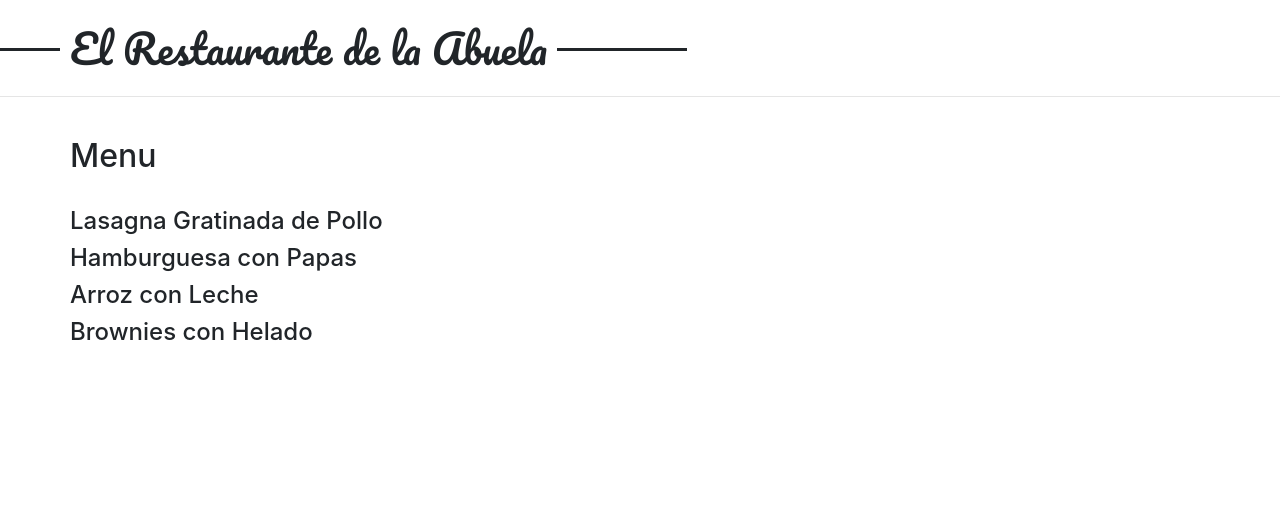
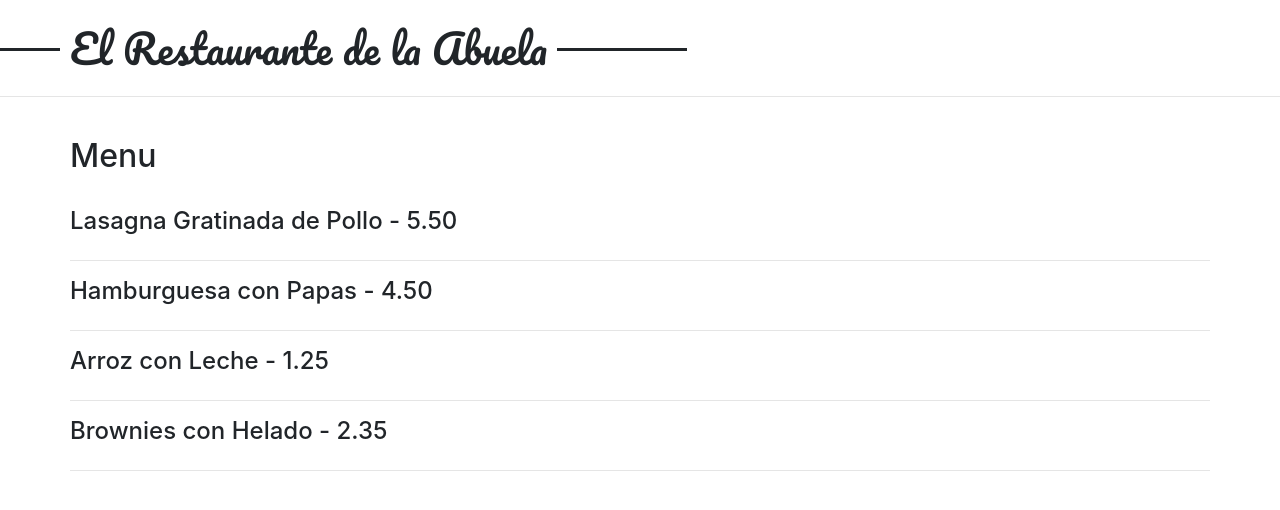
Before and after one commit to MDelgado20/angular-basico-RestPieLulu, an Angular app in the folder AppRestaurante/: page / in a window 1280 px wide. Shown: the top 510 px of the page. Built offline with nearby package versions, Linux system fonts and the light colour scheme.

Commit message:
Modificacion de diseño

```diff
--- a/AppRestaurante/src/app/menu-rest-pie-lulu/menu-rest-pie-lulu.component.html
+++ b/AppRestaurante/src/app/menu-rest-pie-lulu/menu-rest-pie-lulu.component.html
@@ -1,13 +1,14 @@
 <br>
+
+
 <div class="container content">
     <div class="row">
         <div class="col-ms-6">
-            <h2>Menu</h2>
+            <h2>Menu </h2>
         </div>
     </div>
 </div>
 <br>
 
 
-
 <app-rest-pie-lulu *ngFor="let x of menu" [nombre]="x"></app-rest-pie-lulu>
--- a/AppRestaurante/src/app/menu-rest-pie-lulu/menu-rest-pie-lulu.component.ts
+++ b/AppRestaurante/src/app/menu-rest-pie-lulu/menu-rest-pie-lulu.component.ts
@@ -9,7 +9,7 @@ export class MenuRestPieLuluComponent implements OnInit {
 
   menu: string[];
   constructor() {
-    this.menu = ['Lasagna Gratinada de Pollo', 'Hamburguesa con Papas', 'Arroz con Leche', 'Brownies con Helado'];
+    this.menu = ['Lasagna Gratinada de Pollo - 5.50', 'Hamburguesa con Papas - 4.50', 'Arroz con Leche - 1.25', 'Brownies con Helado - 2.35'];
    }
 
   ngOnInit(): void {
--- a/AppRestaurante/src/app/rest-pie-lulu/rest-pie-lulu.component.html
+++ b/AppRestaurante/src/app/rest-pie-lulu/rest-pie-lulu.component.html
@@ -3,7 +3,9 @@
 
         <div class="col-ms-6">
             <h4>{{nombre}}</h4>
+
         </div>
+        <hr style="width:100%;">
+    </div>
 
-    </div>
 </div>
```
